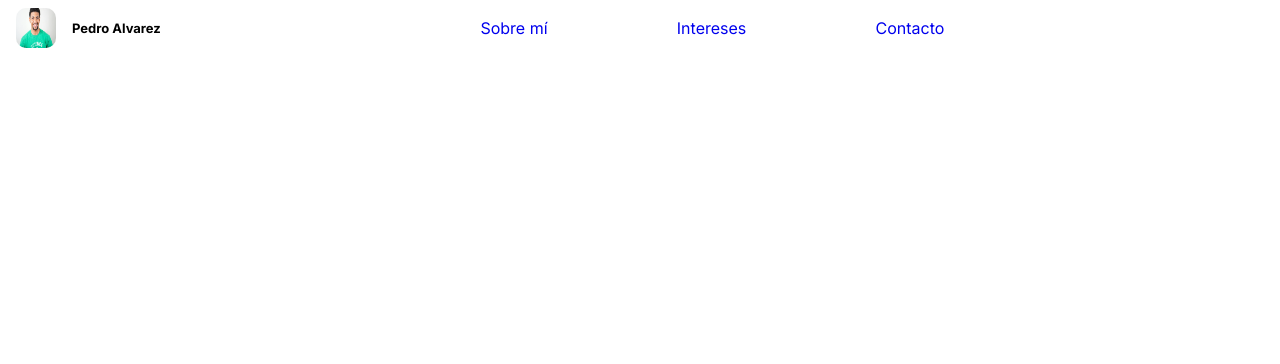
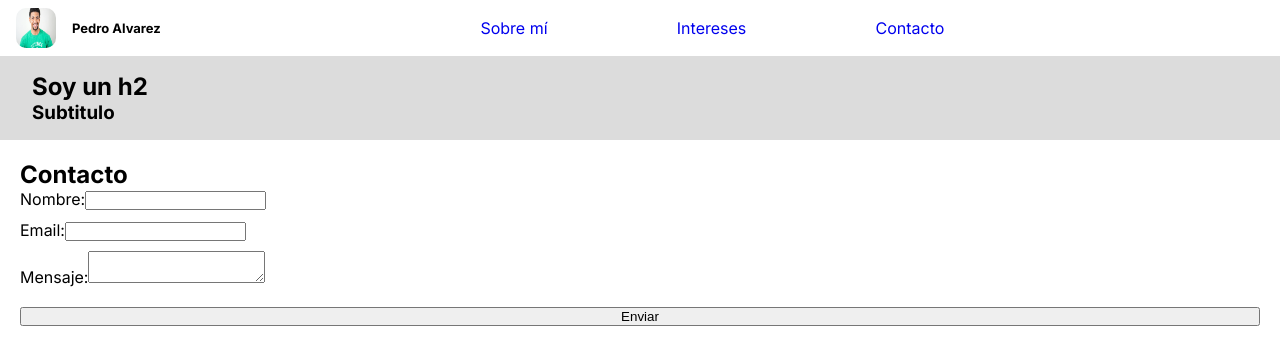
Before and after one commit to Majomon/Prueba-Tecnica-App, a Next.js app: page / in a window 1280 px wide. Shown: the top 364 px of the page. Built offline with nearby package versions, Linux system fonts and the light colour scheme.

Commit message:
Contacto basico

```diff
--- a/src/app/page.jsx
+++ b/src/app/page.jsx
@@ -1,9 +1,14 @@
+import { About } from "@/components/About/About";
+import ContactForm from "@/components/ContactForm/ContactForm";
 import { Header } from "@/components/Header/Header";
+import styles from "./page.module.css";
 
 export default function HomePage() {
   return (
-    <div>
+    <div className={styles.container}>
       <Header />
+      <About />
+      <ContactForm />
     </div>
   );
 }
--- /dev/null
+++ b/src/app/page.module.css
@@ -0,0 +1,3 @@
+.container{
+    position: relative;
+}
--- /dev/null
+++ b/src/components/About/About.jsx
@@ -0,0 +1,11 @@
+import React from "react";
+import styles from "./About.module.css";
+import { TitleH2 } from "../ui/TitleH2/TutleH2";
+
+export const About = () => {
+  return (
+    <section className={styles.container} id="about">
+      <TitleH2 title="Soy un h2" subTitle="Subtitulo" />
+    </section>
+  );
+};
--- /dev/null
+++ b/src/components/About/About.module.css
@@ -0,0 +1,7 @@
+.container {
+  width: 100%;
+  height: fit-content;
+
+  padding: 1rem 2rem;
+  background-color: gainsboro;
+}
--- /dev/null
+++ b/src/components/ContactForm/ContactForm.jsx
@@ -0,0 +1,65 @@
+"use client"
+import { useState } from "react";
+import styles from "./ContactForm.module.css";
+
+const ContactForm = () => {
+  const [formData, setFormData] = useState({
+    name: "",
+    email: "",
+    message: "",
+  });
+  const [success, setSuccess] = useState(false);
+
+  const handleChange = (e) => {
+    setFormData({ ...formData, [e.target.name]: e.target.value });
+  };
+
+  const handleSubmit = (e) => {
+    e.preventDefault();
+    setSuccess(true);
+  };
+
+  return (
+    <section id="contact" className={styles.contactForm}>
+      <h2>Contacto</h2>
+      {success ? (
+        <p>¡Mensaje enviado con éxito!</p>
+      ) : (
+        <form onSubmit={handleSubmit}>
+          <label>
+            Nombre:
+            <input
+              type="text"
+              name="name"
+              value={formData.name}
+              onChange={handleChange}
+              required
+            />
+          </label>
+          <label>
+            Email:
+            <input
+              type="email"
+              name="email"
+              value={formData.email}
+              onChange={handleChange}
+              required
+            />
+          </label>
+          <label>
+            Mensaje:
+            <textarea
+              name="message"
+              value={formData.message}
+              onChange={handleChange}
+              required
+            />
+          </label>
+          <button type="submit">Enviar</button>
+        </form>
+      )}
+    </section>
+  );
+};
+
+export default ContactForm;
--- /dev/null
+++ b/src/components/ContactForm/ContactForm.module.css
@@ -0,0 +1,15 @@
+/* components/ContactForm.module.css */
+.contactForm {
+  padding: 20px;
+  height: 100vh;
+}
+.contactForm form {
+  display: flex;
+  flex-direction: column;
+}
+.contactForm label {
+  margin-bottom: 10px;
+}
+.contactForm button {
+  margin-top: 10px;
+}
--- a/src/components/Header/Header.module.css
+++ b/src/components/Header/Header.module.css
@@ -1,5 +1,7 @@
 .headerContainer  {
   display: flex;
   padding: .5rem 1rem;
-
+  position: sticky;
+  top: 0;
+  z-index: 100;
 }
--- /dev/null
+++ b/src/components/ui/TitleH2/TutleH2.jsx
@@ -0,0 +1,8 @@
+export const TitleH2 = ({ title, subTitle }) => {
+  return (
+    <div>
+      <h1>{title}</h1>
+      {subTitle && <h3>{subTitle}</h3>}
+    </div>
+  );
+};
```
